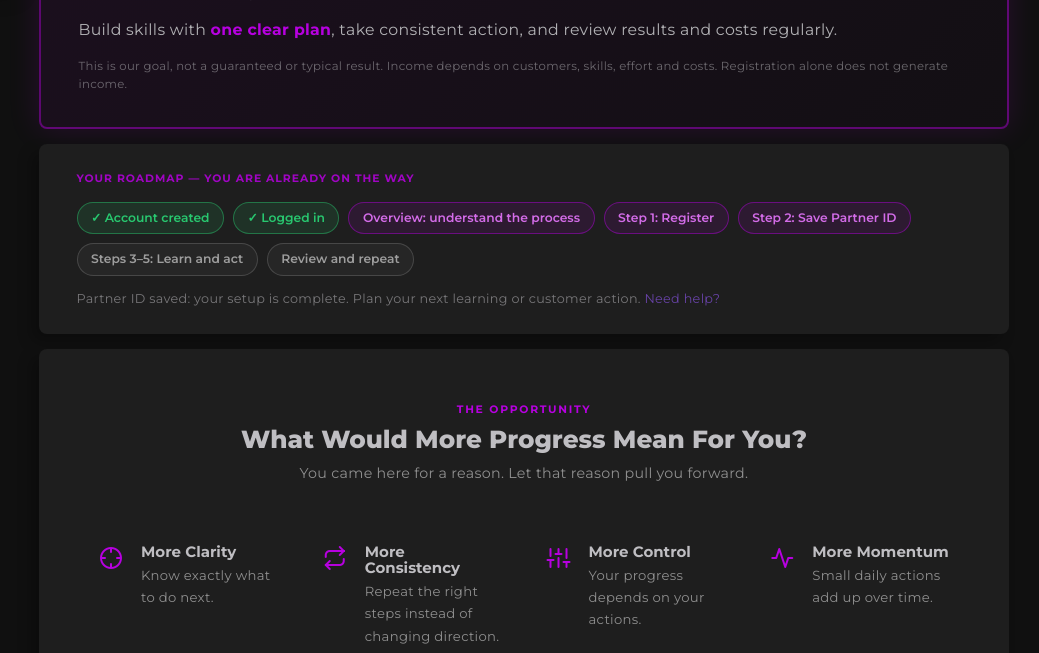
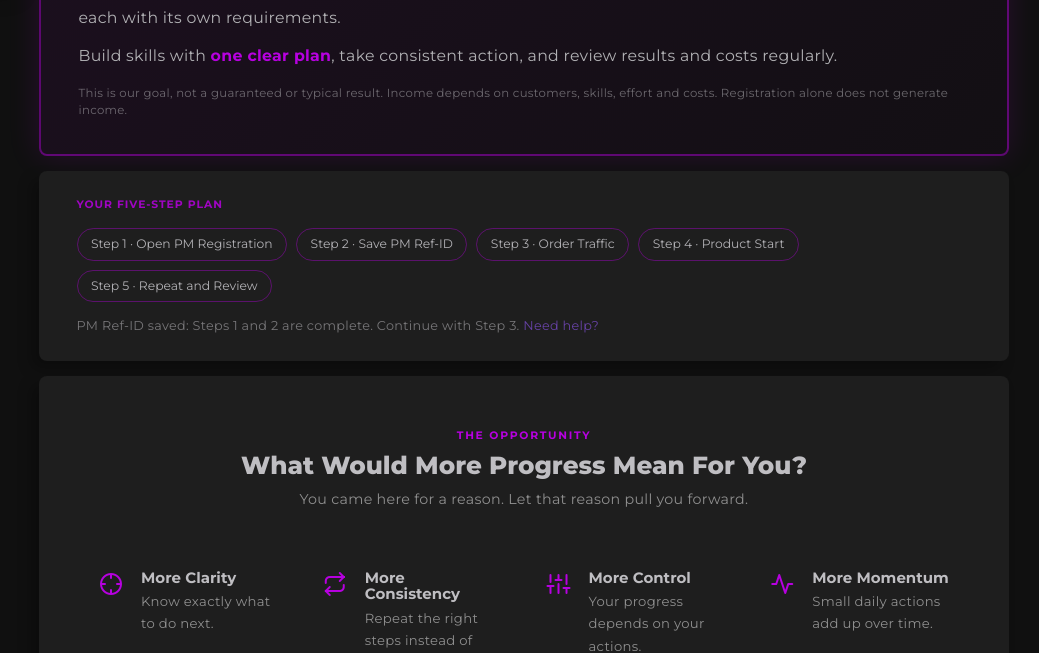
Before and after one commit to mpknorr/simple2success, a PHP site: page /private/backoffice/index.php in a window 1280 px wide. Shown: the part 807-1460 px from the top of the page, without its empty margins (241-1280 px from the left). Run offline with PHP 8.4, Linux system fonts and the light colour scheme; the visitor is signed in with stand-in values (Sample User, id 1); tables that the repository leaves empty or names only in its code hold one stand-in row (values such as "Sample post"); grey boxes marked "Sample" are stand-in pictures; data that the repository does not hold is empty; a stand-in replaces the project's code that opens the database connection; some libraries are stand-ins or nearby versions.

Commit message:
Align mission and presentation with the existing five-step journey

```diff
--- a/backoffice/index.php
+++ b/backoffice/index.php
@@ -11,6 +11,9 @@ $userName = !empty($userRow['name']) ? htmlspecialchars($userRow['name']) : '';
 require_once '../includes/onboarding.php';
 $setupComplete = s2sSetupComplete($userRow['username'] ?? '');
 $nextAction = s2sNextAction($userRow['username'] ?? '', !empty($userRow['step1_at']));
+if (!$setupComplete && empty($userRow['step1_at'])) {
+    $nextAction = ['href' => 'start.php#business-presentation', 'label' => 'See how the system and business work'];
+}
 ?>
 <?php require_once "parts/head.php"; ?>
 <body class="vertical-layout vertical-menu 2-columns navbar-static layout-dark"
@@ -546,17 +549,15 @@ $nextAction = s2sNextAction($userRow['username'] ?? '', !empty($userRow['step1_a
         You Just Joined <span style="color:#b700e0;">Mission 1000 Families.</span>
       </h1>
       <p class="et-hero-sub">
-        Explore a step-by-step system for building additional income, with tools and team support. Start by understanding the process, then choose your next action.
+        Simple2Success brings together a clear five-step plan, ready-to-use marketing tools and the Eagle Team. Whether you are new, returning to network marketing or building a business alongside family life, you can follow the same path.
       </p>
       <p class="et-hero-note">
-        You do not need to know everything today.
-        Take one manageable step, ask questions, and review what you learn.
-        Your next action is ready below.
+        You do not have to design a new system. Understand the business in the presentation, then follow the five steps in order. Ask your team when you need help.
       </p>
       <ul class="et-hero-bullets">
-        <li>A Clear Step-By-Step System</li>
-        <li>Clear Daily Actions</li>
-        <li>A Real Path You Can Follow</li>
+        <li>One Five-Step Plan</li>
+        <li>Your Own Pages and Follow-Up Tools</li>
+        <li>Eagle Team Support</li>
       </ul>
       <a href="<?= htmlspecialchars($nextAction['href']) ?>" class="et-btn"><?= htmlspecialchars($nextAction['label']) ?> &rarr;</a>
     </div>
@@ -660,17 +661,15 @@ $nextAction = s2sNextAction($userRow['username'] ?? '', !empty($userRow['step1_a
 <section>
   <div class="card" style="margin-bottom:0;">
     <div class="card-body" style="padding:1.75rem 2.5rem;">
-      <span style="font-size:.72rem;font-weight:700;letter-spacing:.09em;color:rgba(183,0,224,.85);text-transform:uppercase;display:block;margin-bottom:1rem;">Your Roadmap — You Are Already On The Way</span>
+      <span style="font-size:.72rem;font-weight:700;letter-spacing:.09em;color:rgba(183,0,224,.85);text-transform:uppercase;display:block;margin-bottom:1rem;">Your Five-Step Plan</span>
       <div style="display:flex;flex-wrap:wrap;gap:.6rem;">
-        <span style="display:inline-flex;align-items:center;gap:.45rem;background:rgba(40,199,111,.12);border:1px solid rgba(40,199,111,.45);color:#28c76f;border-radius:20px;padding:.4rem .9rem;font-size:.82rem;font-weight:600;">✓ Account created</span>
-        <span style="display:inline-flex;align-items:center;gap:.45rem;background:rgba(40,199,111,.12);border:1px solid rgba(40,199,111,.45);color:#28c76f;border-radius:20px;padding:.4rem .9rem;font-size:.82rem;font-weight:600;">✓ Logged in</span>
-        <span style="display:inline-flex;align-items:center;gap:.45rem;background:rgba(183,0,224,.1);border:1px solid rgba(183,0,224,.45);color:#d36ce8;border-radius:20px;padding:.4rem .9rem;font-size:.82rem;font-weight:600;">Overview: understand the process</span>
-        <span style="display:inline-flex;align-items:center;gap:.45rem;background:rgba(183,0,224,.1);border:1px solid rgba(183,0,224,.45);color:#d36ce8;border-radius:20px;padding:.4rem .9rem;font-size:.82rem;font-weight:600;">Step 1: Register</span>
-        <span style="display:inline-flex;align-items:center;gap:.45rem;background:rgba(183,0,224,.1);border:1px solid rgba(183,0,224,.45);color:#d36ce8;border-radius:20px;padding:.4rem .9rem;font-size:.82rem;font-weight:600;">Step 2: Save Partner ID</span>
-        <span style="display:inline-flex;align-items:center;gap:.45rem;background:rgba(255,255,255,.04);border:1px solid rgba(255,255,255,.15);color:rgba(255,255,255,.55);border-radius:20px;padding:.4rem .9rem;font-size:.82rem;font-weight:600;">Steps 3–5: Learn and act</span>
-        <span style="display:inline-flex;align-items:center;gap:.45rem;background:rgba(255,255,255,.04);border:1px solid rgba(255,255,255,.15);color:rgba(255,255,255,.55);border-radius:20px;padding:.4rem .9rem;font-size:.82rem;font-weight:600;">Review and repeat</span>
+        <span style="border:1px solid rgba(183,0,224,.4);border-radius:20px;padding:.4rem .9rem;font-size:.82rem;">Step 1 · Open PM Registration</span>
+        <span style="border:1px solid rgba(183,0,224,.4);border-radius:20px;padding:.4rem .9rem;font-size:.82rem;">Step 2 · Save PM Ref-ID</span>
+        <span style="border:1px solid rgba(183,0,224,.4);border-radius:20px;padding:.4rem .9rem;font-size:.82rem;">Step 3 · Order Traffic</span>
+        <span style="border:1px solid rgba(183,0,224,.4);border-radius:20px;padding:.4rem .9rem;font-size:.82rem;">Step 4 · Product Start</span>
+        <span style="border:1px solid rgba(183,0,224,.4);border-radius:20px;padding:.4rem .9rem;font-size:.82rem;">Step 5 · Repeat and Review</span>
       </div>
-      <p style="font-size:.85rem;opacity:.6;margin:.9rem 0 0;"><?= $setupComplete ? 'Partner ID saved: your setup is complete. Plan your next learning or customer action.' : 'Your system account is ready. Steps 1 and 2 are complete once you save your Partner ID.' ?> <a href="support.php">Need help?</a></p>
+      <p style="font-size:.85rem;opacity:.6;margin:.9rem 0 0;"><?= $setupComplete ? 'PM Ref-ID saved: Steps 1 and 2 are complete. Continue with Step 3.' : 'Your system account is ready. Steps 1 and 2 are complete once you save your Partner ID.' ?> <a href="support.php">Need help?</a></p>
     </div>
   </div>
 </section>
@@ -801,7 +800,7 @@ $nextAction = s2sNextAction($userRow['username'] ?? '', !empty($userRow['step1_a
       <p class="et-cta-body">
         With the Eagle Team system, you do not have to guess or start over again.<br><br>
         You now have a clear direction, a step-by-step system and the right next move.<br><br>
-        On the next page, you will see exactly what to do next.
+        The presentation explains the business behind the system. Then follow Step 1 and Step 2 to complete your setup.
       </p>
       <a href="<?= htmlspecialchars($nextAction['href']) ?>" class="et-btn"><?= htmlspecialchars($nextAction['label']) ?> &rarr;</a>
     </div>
--- a/includes/followupTemplates.php
+++ b/includes/followupTemplates.php
@@ -13,8 +13,8 @@ function s2sTriggerTemplates(): array {
             'body' => s2sFollowupBody('<p>If you have completed your partner registration, copy your Partner ID from your confirmation email or partner account and save it in Step 2.</p><p>Your setup is complete once that number is saved. Enter only the ID, never your partner password. If registration is still open or you need help, the start page has the instructions and a support link.</p>', 'Continue my setup'),
         ],
         'trigger_next_action_v2' => [
-            'subject' => 'Your setup is complete — choose your next action',
-            'body' => s2sFollowupBody('<p>Your Partner ID is saved. Choose one manageable next action: understand the products, practise a customer conversation, or ask your sponsor for help.</p><p>Before ordering products or traffic, review the requirements and recurring costs and set a budget. If you have already started, use this as a chance to review your progress. Income is not guaranteed.</p>', 'Review my next steps'),
+            'subject' => 'Your PM Ref-ID is saved — continue with Step 3',
+            'body' => s2sFollowupBody('<p>Your PM Ref-ID is saved. Steps 1 and 2 are complete. Continue with Step 3: use the traffic guide to plan a measured first campaign with your personal link.</p><p>Then follow Step 4 for your product start and Step 5 to repeat and review. If you have already started, continue with the next open step. Check package terms and your budget before ordering. Income is not guaranteed.</p>', 'Review my next steps'),
         ],
         'trigger_overview_v2' => [
             'subject' => 'A clear overview before your next step',
--- a/includes/onboarding.php
+++ b/includes/onboarding.php
@@ -4,7 +4,7 @@ function s2sSetupComplete($partnerId): bool {
     return trim((string)$partnerId) !== '';
 }
 function s2sNextAction($partnerId, bool $clicked): array {
-    if (s2sSetupComplete($partnerId)) return ['href' => 'start.php#next-steps', 'label' => 'Plan your next action'];
-    if ($clicked) return ['href' => 'start.php#step2-action', 'label' => 'Already registered? Save your Partner ID'];
+    if (s2sSetupComplete($partnerId)) return ['href' => 'start.php#next-steps', 'label' => 'Continue with Step 3'];
+    if ($clicked) return ['href' => 'start.php#step1-action', 'label' => 'Continue registration or save your PM Ref-ID'];
     return ['href' => 'start.php#step1-action', 'label' => 'Start Step 1: partner registration'];
 }
--- a/link1/index.php
+++ b/link1/index.php
@@ -203,7 +203,7 @@ $_pg_lang  = isset($_GET['lang']) && isset($s2s_lang['err_eae'][$_GET['lang']])
         </div>
         <input type="submit" class="btn-cta" value="Claim My Free Account →">
       </form>
-<p style="font-size:13px;line-height:1.6;opacity:.85;">Your Simple2Success account is free. Partner-registration fees and product-package costs are separate and vary by country. Review local terms before joining the business partner. Advertising may involve additional costs. You will receive access information and follow-up guidance by email; you can unsubscribe from marketing at any time.</p>
+<p style="font-size:13px;line-height:1.6;opacity:.85;">Your Simple2Success account is free. Partner registration and products have separate costs; see the terms during partner registration. You decide before confirming. You will receive access information and follow-up guidance by email; you can unsubscribe from marketing at any time.</p>
       <?php endif; ?>
 
       <p class="micro-copy">🔒 100% Free — No Credit Card Required. We respect your privacy.</p>
--- a/link2/index.php
+++ b/link2/index.php
@@ -203,7 +203,7 @@ $_pg_lang  = isset($_GET['lang']) && isset($s2s_lang['err_eae'][$_GET['lang']])
         </div>
         <input type="submit" class="btn-cta" value="Get My Free Access Now →">
       </form>
-<p style="font-size:13px;line-height:1.6;opacity:.85;">Your Simple2Success account is free. Partner-registration fees and product-package costs are separate and vary by country. Review local terms before joining the business partner. Advertising may involve additional costs. You will receive access information and follow-up guidance by email; you can unsubscribe from marketing at any time.</p>
+<p style="font-size:13px;line-height:1.6;opacity:.85;">Your Simple2Success account is free. Partner registration and products have separate costs; see the terms during partner registration. You decide before confirming. You will receive access information and follow-up guidance by email; you can unsubscribe from marketing at any time.</p>
       <?php endif; ?>
 
       <p class="micro-copy">🔒 100% Free — No Credit Card Required. We respect your privacy.</p>
--- a/link3/index.php
+++ b/link3/index.php
@@ -203,7 +203,7 @@ $_pg_lang  = isset($_GET['lang']) && isset($s2s_lang['err_eae'][$_GET['lang']])
         </div>
         <input type="submit" class="btn-cta" value="Yes — Show Me the System →">
       </form>
-<p style="font-size:13px;line-height:1.6;opacity:.85;">Your Simple2Success account is free. Partner-registration fees and product-package costs are separate and vary by country. Review local terms before joining the business partner. Advertising may involve additional costs. You will receive access information and follow-up guidance by email; you can unsubscribe from marketing at any time.</p>
+<p style="font-size:13px;line-height:1.6;opacity:.85;">Your Simple2Success account is free. Partner registration and products have separate costs; see the terms during partner registration. You decide before confirming. You will receive access information and follow-up guidance by email; you can unsubscribe from marketing at any time.</p>
       <?php endif; ?>
 
       <p class="micro-copy">🔒 100% Free — No Credit Card Required. We respect your privacy.</p>
--- a/link4/index.php
+++ b/link4/index.php
@@ -79,7 +79,7 @@ $source    = htmlspecialchars(isset($_GET['source']) ? $_GET['source'] : '');
         <li>
           <div class="feature-icon">🌍</div>
           <div class="feature-text">
-            <strong>Global Team in Team Support</strong>
+            <strong>Eagle Team Support</strong>
             <span>A community that supports, motivates, and duplicates your success.</span>
           </div>
         </li>
@@ -156,7 +156,7 @@ $source    = htmlspecialchars(isset($_GET['source']) ? $_GET['source'] : '');
           <span style="font-size:1.2rem;">→</span>
         </button>
       </form>
-<p style="font-size:13px;line-height:1.6;opacity:.85;">Your Simple2Success account is free. Partner-registration fees and product-package costs are separate and vary by country. Review local terms before joining the business partner. Advertising may involve additional costs. You will receive access information and follow-up guidance by email; you can unsubscribe from marketing at any time.</p>
+<p style="font-size:13px;line-height:1.6;opacity:.85;">Your Simple2Success account is free. Partner registration and products have separate costs; see the terms during partner registration. You decide before confirming. You will receive access information and follow-up guidance by email; you can unsubscribe from marketing at any time.</p>
       <?php endif; ?>
 
       <!-- Trust badges -->
--- a/linkp1/index.php
+++ b/linkp1/index.php
@@ -62,7 +62,7 @@ $source    = htmlspecialchars($_GET['source'] ?? '');
             <input type="submit" value="Explore the Free System →" class="s2s-btn">
             <p style="margin:10px 0 0;font-size:12px;opacity:.75;text-align:center;">✓ 100% free &nbsp;·&nbsp; ✓ No credit card &nbsp;·&nbsp; ✓ Takes 60 seconds</p>
           </form>
-<p style="font-size:13px;line-height:1.6;opacity:.85;">Your Simple2Success account is free. Partner-registration fees and product-package costs are separate and vary by country. Review local terms before joining the business partner. Advertising may involve additional costs. You will receive access information and follow-up guidance by email; you can unsubscribe from marketing at any time.</p>
+<p style="font-size:13px;line-height:1.6;opacity:.85;">Your Simple2Success account is free. Partner registration and products have separate costs; see the terms during partner registration. You decide before confirming. You will receive access information and follow-up guidance by email; you can unsubscribe from marketing at any time.</p>
           <?php endif; ?>
         </div>
         <div class="s2s-cta-label">
@@ -85,7 +85,7 @@ $source    = htmlspecialchars($_GET['source'] ?? '');
           <div class="s2s-benefit-text">Multiple Income Streams</div>
         </div>
         <div style="margin-top:14px;padding-top:12px;border-top:1px solid rgba(255,255,255,.1);font-size:.75rem;opacity:.45;text-align:center;">
-          Trusted Team System &mdash; Active in Team Support &mdash; Free to Join
+          Step-by-Step Plan &mdash; Eagle Team Support &mdash; Free Simple2Success Account
         </div>
       </div>
       <div class="s2s-bg-col"></div>
--- a/linkp2/index.php
+++ b/linkp2/index.php
@@ -72,7 +72,7 @@ $source    = htmlspecialchars($_GET['source'] ?? '');
                   <input type="submit" value="Reserve My Free Spot →" class="s2s-btn">
             <p style="margin:10px 0 0;font-size:12px;opacity:.75;text-align:center;">✓ 100% free &nbsp;·&nbsp; ✓ No credit card &nbsp;·&nbsp; ✓ Takes 60 seconds</p>
                 </form>
-<p style="font-size:13px;line-height:1.6;opacity:.85;">Your Simple2Success account is free. Partner-registration fees and product-package costs are separate and vary by country. Review local terms before joining the business partner. Advertising may involve additional costs. You will receive access information and follow-up guidance by email; you can unsubscribe from marketing at any time.</p>
+<p style="font-size:13px;line-height:1.6;opacity:.85;">Your Simple2Success account is free. Partner registration and products have separate costs; see the terms during partner registration. You decide before confirming. You will receive access information and follow-up guidance by email; you can unsubscribe from marketing at any time.</p>
                 <?php endif; ?>
               </div>
             </div>
@@ -85,7 +85,7 @@ $source    = htmlspecialchars($_GET['source'] ?? '');
   <section class="s2s-perks-section">
     <div class="s2s-perks-wrap">
       <div class="s2s-perks-col">
-        <div class="s2s-perks-text">Active in Team Support <span class="s2s-span-sep">//</span> 100% FREE Team System <span class="s2s-span-sep">//</span> Multiple Income Streams</div>
+        <div class="s2s-perks-text">Eagle Team Support <span class="s2s-span-sep">//</span> 100% FREE Team System <span class="s2s-span-sep">//</span> Multiple Income Streams</div>
       </div>
       <div class="s2s-logo-col"></div>
     </div>
--- a/linkp4/index.php
+++ b/linkp4/index.php
@@ -80,7 +80,7 @@ $source    = htmlspecialchars($_GET['source'] ?? '');
         <span class="btn-arrow">→</span>
       </button>
     </form>
-<p style="font-size:13px;line-height:1.6;opacity:.85;">Your Simple2Success account is free. Partner-registration fees and product-package costs are separate and vary by country. Review local terms before joining the business partner. Advertising may involve additional costs. You will receive access information and follow-up guidance by email; you can unsubscribe from marketing at any time.</p>
+<p style="font-size:13px;line-height:1.6;opacity:.85;">Your Simple2Success account is free. Partner registration and products have separate costs; see the terms during partner registration. You decide before confirming. You will receive access information and follow-up guidance by email; you can unsubscribe from marketing at any time.</p>
     <?php endif; ?>
 
     <div class="trust-row">
@@ -251,7 +251,7 @@ $source    = htmlspecialchars($_GET['source'] ?? '');
       <input type="email" name="email" placeholder="Best Email" required>
       <button type="submit" class="btn-cta">Get Free Access →</button>
     </form>
-<p style="font-size:13px;line-height:1.6;opacity:.85;">Your Simple2Success account is free. Partner-registration fees and product-package costs are separate and vary by country. Review local terms before joining the business partner. Advertising may involve additional costs. You will receive access information and follow-up guidance by email; you can unsubscribe from marketing at any time.</p>
+<p style="font-size:13px;line-height:1.6;opacity:.85;">Your Simple2Success account is free. Partner registration and products have separate costs; see the terms during partner registration. You decide before confirming. You will receive access information and follow-up guidance by email; you can unsubscribe from marketing at any time.</p>
     <?php else: ?>
     <div style="background:rgba(0,207,232,.08);border:1px solid rgba(0,207,232,.3);border-radius:8px;padding:16px 20px;margin:12px 0 16px;text-align:center;">
       <p style="margin:0 0 10px;font-size:15px;"><?= htmlspecialchars($s2s_lang['err_eae'][$_pg_lang]) ?></p>
```
Also changed, not shown: backoffice/start.php (+16 -18 lines), docs/mission1000-rollout.md (+6 -0 lines), linkp3/index.php (+3 -59 lines), migrations/mission_email_update_v2.sql (+6 -6 lines), tests/mission1000.php (+2 -2 lines).
